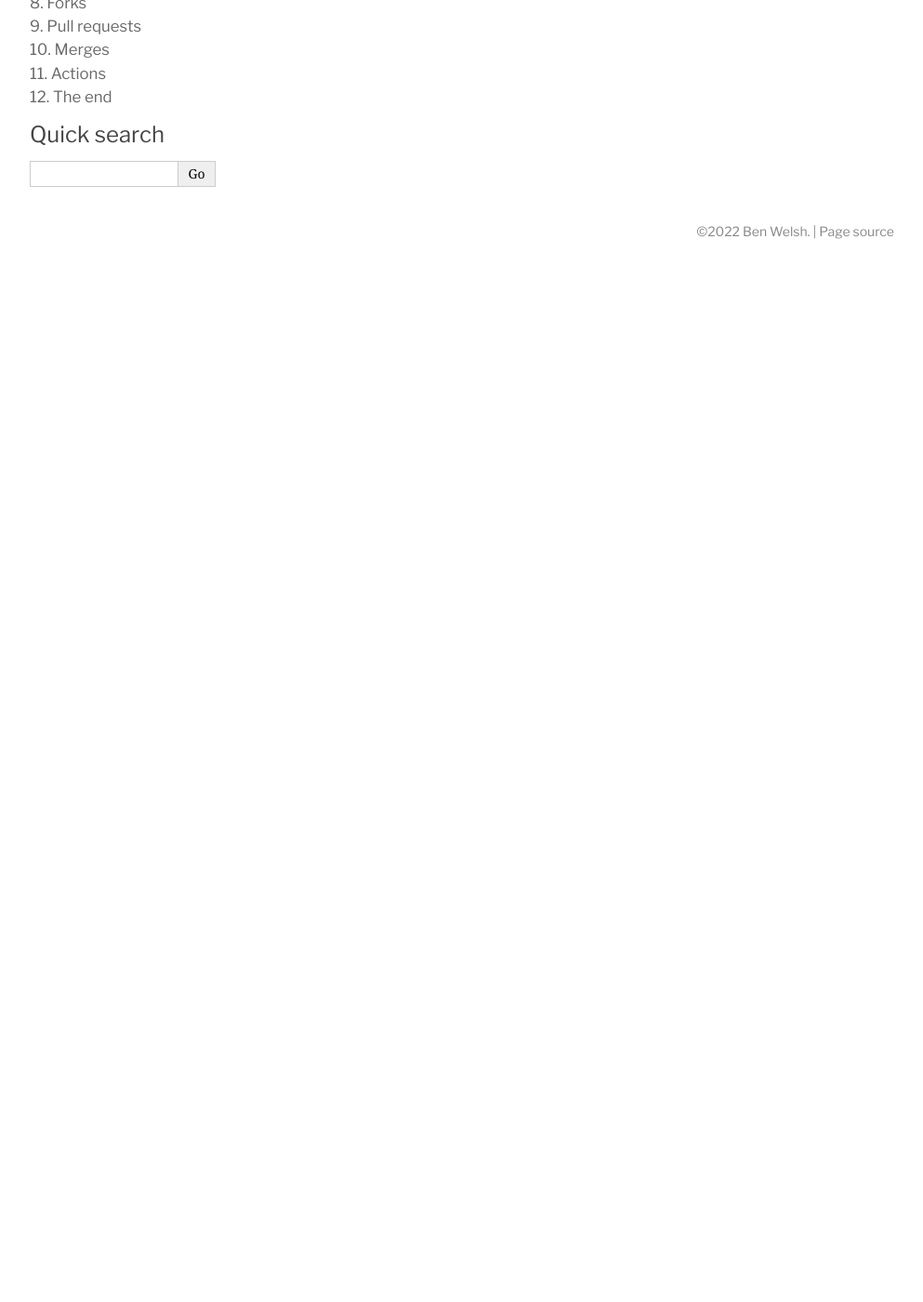
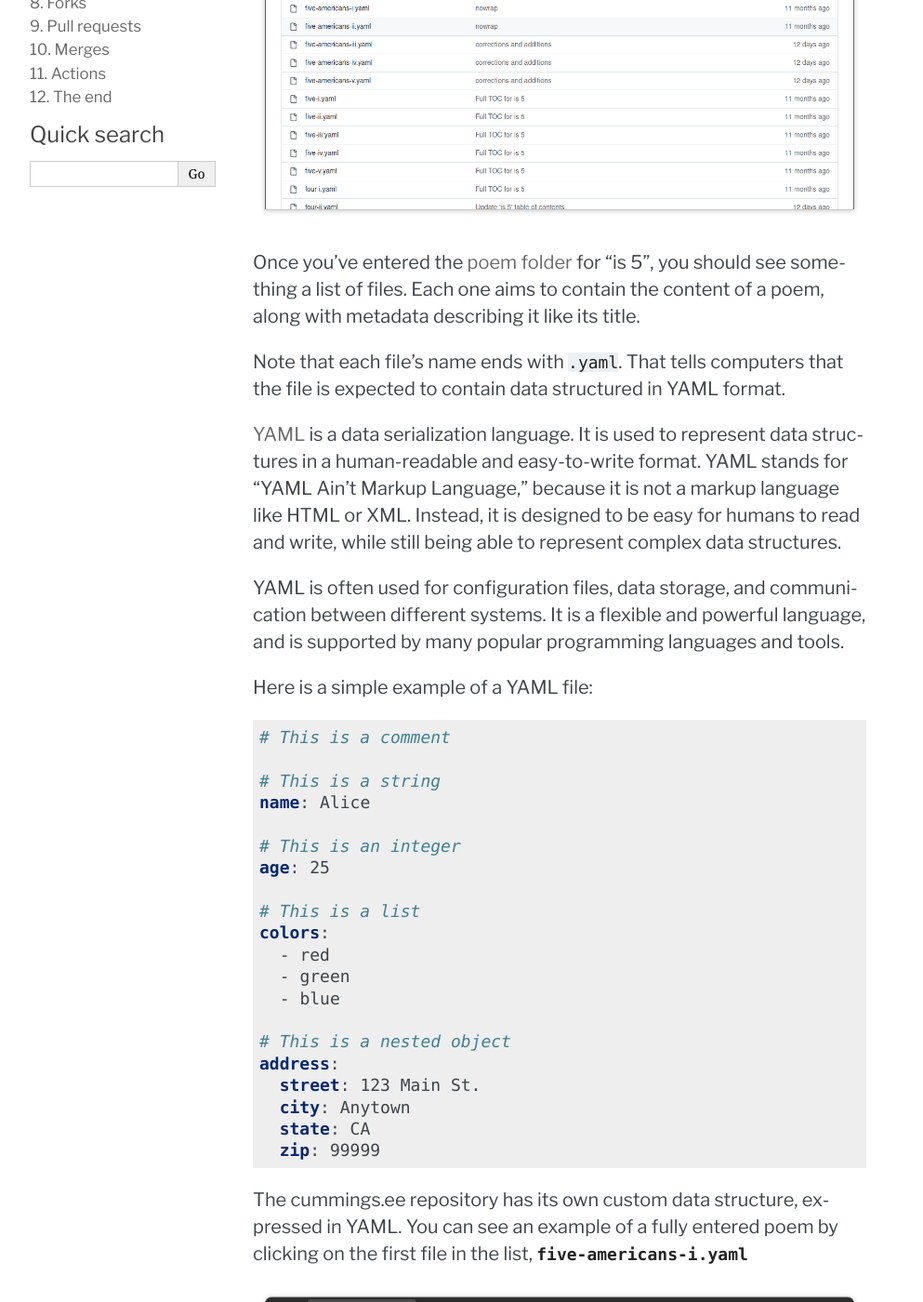
Before and after one commit to palewire/first-pull-request, a Sphinx documentation site: the page built from docs/yaml.md, in a window 1280 px wide and 1400 px high, scrolled down 407 px. Shown: the whole window at 93% size, without its empty margins (148-1141 px from the left). Built offline with Sphinx 7.4.7, drawn with Linux system fonts in a browser that asks for light colours; before the commit the page ends 900 px from its top, so only the background shows below that; some of the changed text lies outside the part shown.

Commit message:
YAML chapter in

````diff
--- a/docs/yaml.md
+++ b/docs/yaml.md
@@ -2,3 +2,50 @@
 ```
 
 # YAML
+
+[![The poems folder](_static/img/poem-folder.png)](https://github.com/palewire/cummings.ee/tree/master/_data/poems/is-5)
+
+Once you've entered the [poem folder](https://github.com/palewire/cummings.ee/tree/master/_data/poems/is-5) for “is 5”, you should see something a list of files. Each one aims to contain the content of a poem, along with metadata describing it like its title.
+
+Note that each file's name ends with `.yaml`. That tells computers that the file is expected to contain data structured in YAML format.
+
+[YAML](https://en.wikipedia.org/wiki/YAML) is a data serialization language. It is used to represent data structures in a human-readable and easy-to-write format. YAML stands for "YAML Ain't Markup Language," because it is not a markup language like HTML or XML. Instead, it is designed to be easy for humans to read and write, while still being able to represent complex data structures.
+
+YAML is often used for configuration files, data storage, and communication between different systems. It is a flexible and powerful language, and is supported by many popular programming languages and tools.
+
+Here is a simple example of a YAML file:
+
+```yaml
+# This is a comment
+
+# This is a string
+name: Alice
+
+# This is an integer
+age: 25
+
+# This is a list
+colors:
+  - red
+  - green
+  - blue
+
+# This is a nested object
+address:
+  street: 123 Main St.
+  city: Anytown
+  state: CA
+  zip: 99999
+```
+
+The cummings.ee repository has its own custom data structure, expressed in YAML. You can see an example of a fully entered poem by clicking on the first file in the list, [`five-americans-i.yaml`](https://github.com/palewire/cummings.ee/blob/master/_data/poems/is-5/five-americans-i.yaml)
+
+[![An example of a poem in YAML](_static/img/example-poem.png)](https://github.com/palewire/cummings.ee/blob/master/_data/poems/is-5/five-americans-i.yaml)
+
+You can see that several pieces of metadata — like the `title` and the `first_line` — are at the top. At the bottom you can see the full text of the poem, including its indentation, entered in the `text` attribute.
+
+When the site is published, the data stored in YAML files are rendered into an HTML template and served to the reader. You can find this poem at [cummings.ee/book/is-5/poem/five-americans-i/](https://cummings.ee/book/is-5/poem/five-americans-i/). Note that the slug at the end of the URL matches the name of the file.
+
+[![“LIZ”](_static/img/liz.png)](https://cummings.ee/book/is-5/poem/five-americans-i/)
+
+Next you will find the file of poem that has yet to be entered so you can offer a transcription for inclusion in the repository.
````
Also changed, not shown: docs/_static/img/example-poem.png (added), docs/_static/img/liz.png (added), docs/_static/img/poem-folder.png (added).
